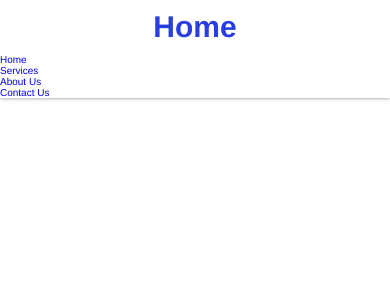
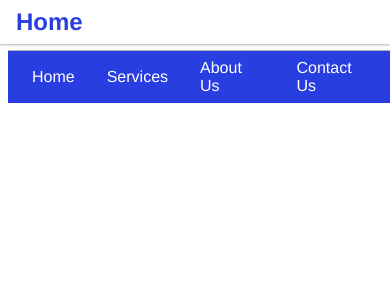
Before and after one commit to lakshithaonline/Tech-Assist, a PHP site: page / in a window 390 px wide. Shown: the top 300 px of the page. Run offline with PHP 8.4, Linux system fonts and the light colour scheme.

Commit message:
Navigation Bar of HP

```diff
--- a/styleHP.css
+++ b/styleHP.css
@@ -22,6 +22,15 @@ html{
     font-size:62.5%;
     overflow-x: hidden;
 }
+
+/*header */
+header #menu{
+    color: lightslategray;
+    font-size: 3rem;
+    cursor: pointer;
+    margin: 1rem;
+    display: none;
+}
 header{
     top: 0;
     left: 0;
@@ -37,3 +46,63 @@ header .heading{
     text-align: center;
     color: #293ee1;
 }
+
+/*navigation bar*/
+.navbar ul{
+    align-items: center;
+    display: flex;
+    justify-content: center;
+    list-style: none;
+    background: var(--blue);
+    padding: 1rem;
+}
+.navbar ul li{
+    margin: 0.2 2rem;
+}
+.navbar ul li a{
+    font-size: 2rem;
+    color: #ffffff;
+}
+.navbar ul li a:hover{
+    color: aqua;
+}
+
+
+
+
+
+
+
+
+
+
+
+
+
+@media(max-width:768px){
+    html{
+        font-size:55%;
+
+    }
+}
+@media(max-width:768px){
+    html{
+        font-size:50%;
+
+    }
+
+    header{
+        display: flex;
+        align-items: center;
+        justify-content: space-between;
+        padding: 0 1rem;
+    }
+    .navbar{
+        position: fixed;
+        top: 6.2rem;
+        height: 100%;
+        width: 100%;
+        border-top:  .2rem solid rgba(0,0,0,.3);
+    }
+
+}
```
